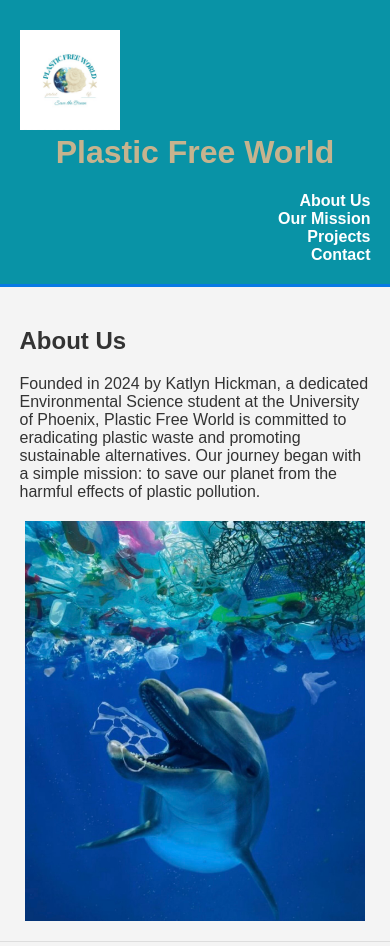
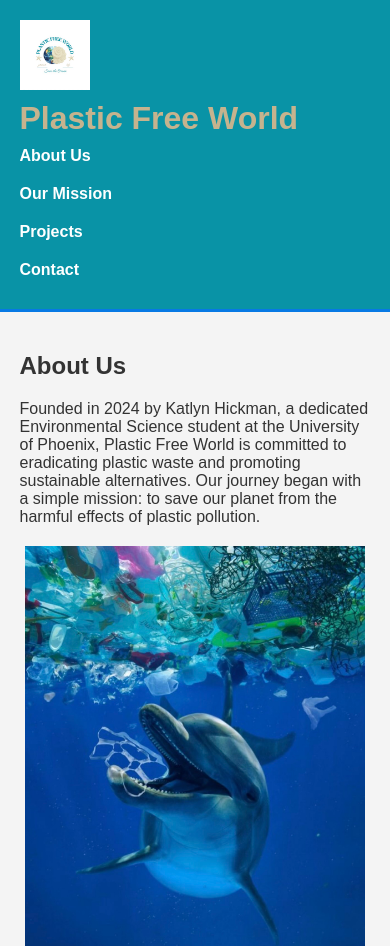
Before and after one commit to CoreyNorman/CoreyNorman.github.io, a plain HTML site: page index.html in a window 390 px wide. Shown: the top 946 px of the page. Drawn offline with Linux system fonts and the light colour scheme.

Commit message:
Modified CSS for alignment.

```diff
--- a/index.html
+++ b/index.html
@@ -9,13 +9,9 @@
 <body>
     <header>
         <div class="container header-container">
-            <div class="logo">
-                <img src="./images/IMG_9224.jpeg" alt="Plastic Free World Logo" height="100" width="100">
-            </div>
-            <div class="title">
-                <h1>Plastic Free World</h1>
-            </div>
-            <nav class="nav">
+            <img src="./images/IMG_9224.jpeg" alt="Logo" height="70">
+            <h1>Plastic Free World</h1>
+            <nav>
                 <ul class="main-nav">
                     <li><a href="#about">About Us</a></li>
                     <li><a href="#mission">Our Mission</a></li>
--- a/style.css
+++ b/style.css
@@ -15,35 +15,37 @@ body, html {
 header {
     background: #0993a6;
     color: #c6b38e;
-    padding-top: 30px;
-    min-height: 70px;
+    padding: 20px 0;
     border-bottom: #0779e4 3px solid;
 }
 
-header h1, header nav {
-    float: left;
-    margin-top: 0;
+.header-container {
+    display: flex;
+    align-items: center;
+    justify-content: space-between;
 }
 
-header nav {
-    float: right;
-    margin-top: 10px;
+.header-container img {
+    margin-right: 20px;
 }
 
-header nav ul {
-    list-style: none;
-    text-align: right;
-    display: flex;
-    justify-content: flex-end;
-    padding: 0;
+.header-container h1 {
+    margin: 0;
+    flex-grow: 1;
 }
 
-header nav ul li {
-    display: inline;
+.main-nav {
+    list-style: none;
+    padding: 0;
+    margin: 0;
+    display: flex;
+}
+
+.main-nav li {
     margin-left: 20px;
 }
 
-header nav ul li a {
+.main-nav li a {
     color: white;
     text-decoration: none;
     font-weight: bold;
@@ -106,12 +108,20 @@ form button {
         width: 100%;
     }
 
-    header h1, header nav {
-        float: none;
-        text-align: center;
+    .header-container {
+        flex-direction: column;
+        align-items: flex-start;
     }
 
-    header nav ul, header nav ul li {
-        display: block;
+    .header-container img {
+        margin-bottom: 10px;
+    }
+
+    .main-nav {
+        flex-direction: column;
+    }
+
+    .main-nav li {
+        margin: 10px 0;
     }
 }
```
